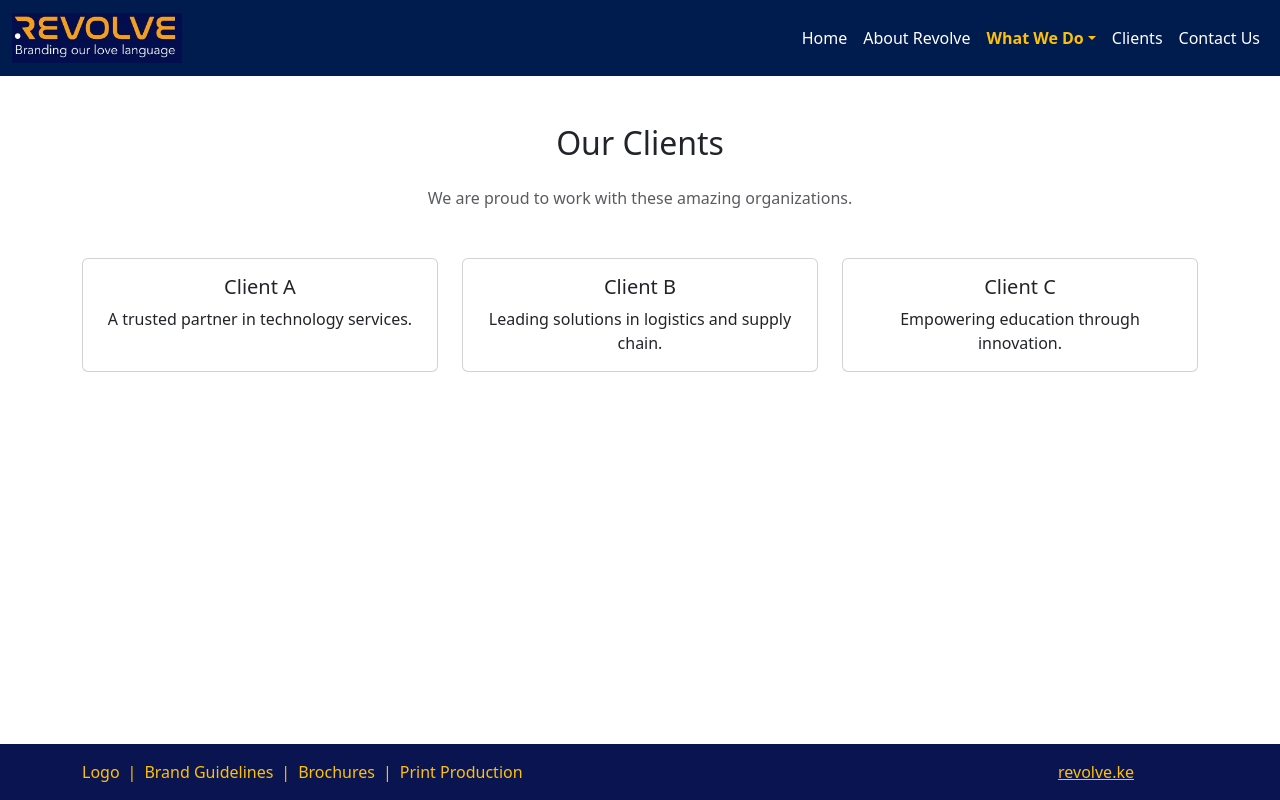
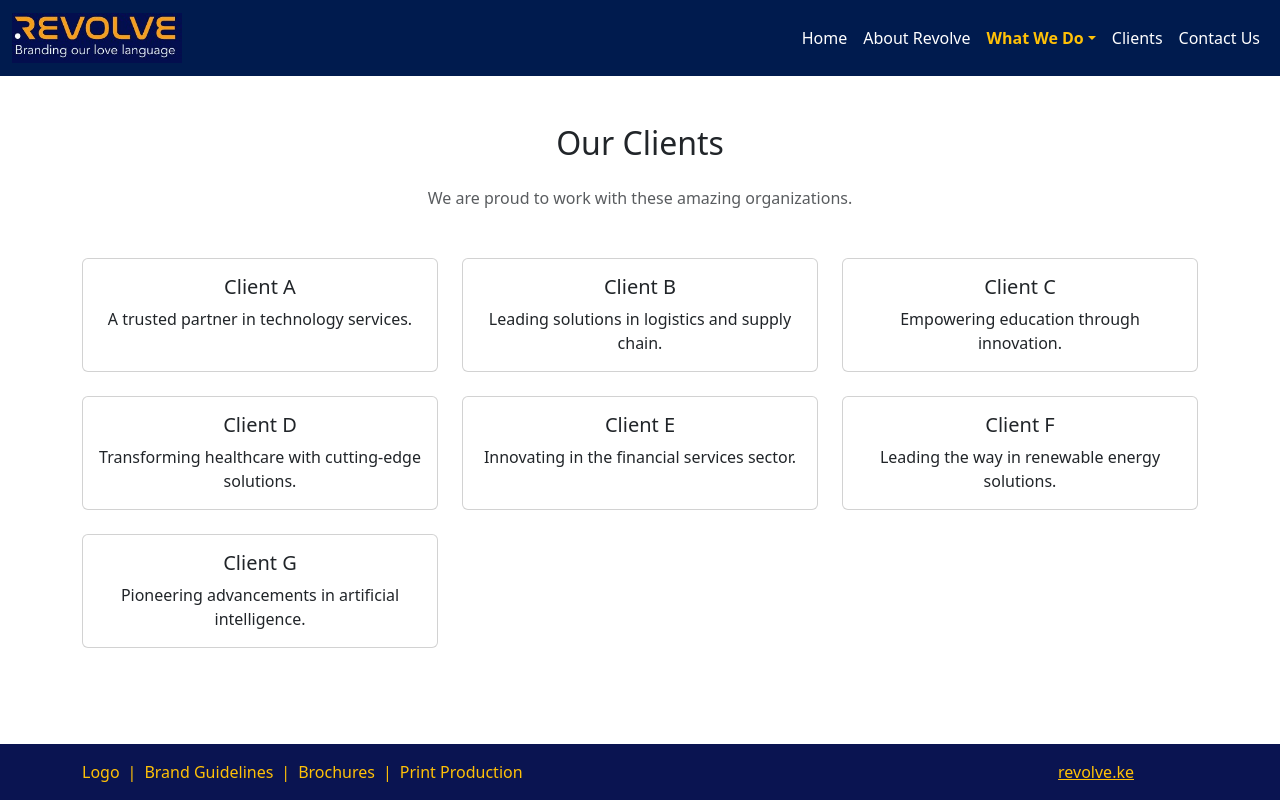
Before and after one commit to Melkzedk/tobby-client-app, a React (Create React App) app: page /clients in a window 1280 px wide. Built offline with nearby package versions, Linux system fonts and the light colour scheme.

Commit message:
more updates

```diff
--- a/src/pages/Clients.js
+++ b/src/pages/Clients.js
@@ -35,7 +35,43 @@ function Clients() {
             </div>
           </div>
         </div>
-      </div>
+
+        <div className="col">
+          <div className="card h-100 text-center">
+            <div className="card-body">
+              <h5 className="card-title">Client D</h5>
+              <p className="card-text">Transforming healthcare with cutting-edge solutions.</p>
+            </div>
+          </div>
+        </div>
+
+        <div className="col">
+          <div className="card h-100 text-center">
+            <div className="card-body">
+              <h5 className="card-title">Client E</h5>
+              <p className="card-text">Innovating in the financial services sector.</p>
+            </div>
+          </div>
+        </div>
+
+        <div className="col">
+          <div className="card h-100 text-center">
+            <div className="card-body">
+              <h5 className="card-title">Client F</h5>
+              <p className="card-text">Leading the way in renewable energy solutions.</p>
+            </div>
+          </div>
+        </div>
+
+        <div className="col">
+          <div className="card h-100 text-center">
+            <div className="card-body">
+              <h5 className="card-title">Client G</h5>
+              <p className="card-text">Pioneering advancements in artificial intelligence.</p>
+            </div>
+          </div>
+        </div>
+      </div> {/* ✅ This was missing */}
     </div>
   );
 }
```
